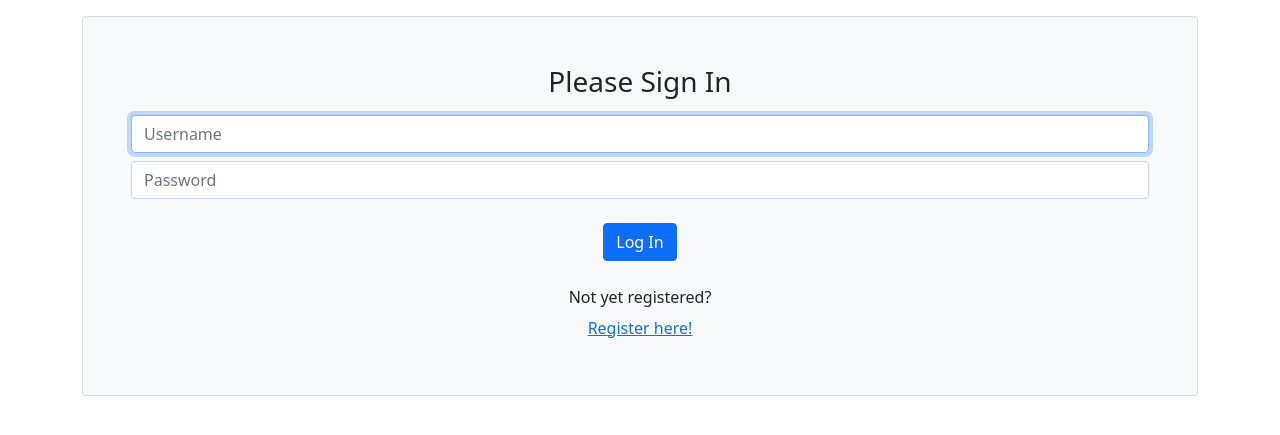
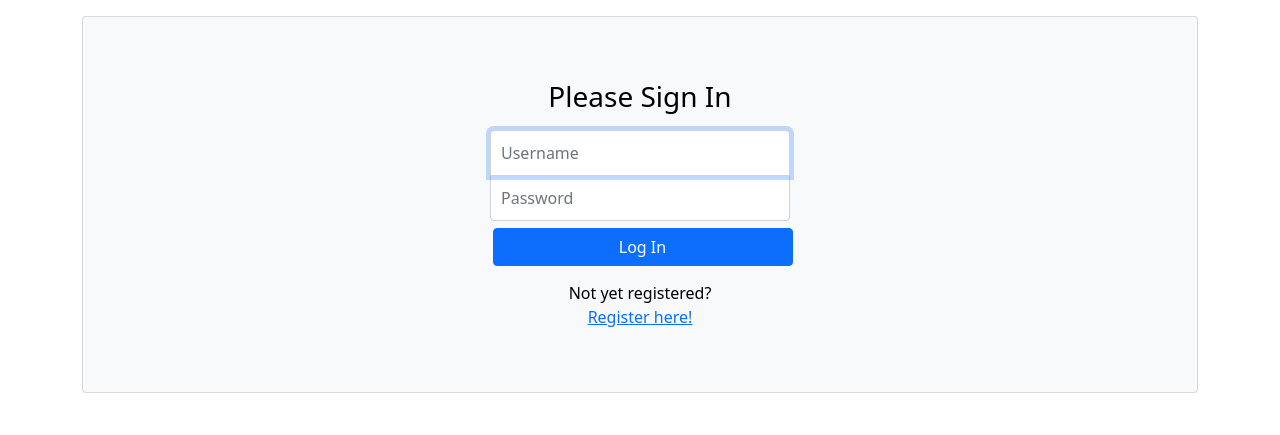
Before and after one commit to ineshbose/UofG_Team_Project_Main, a Django app: page /login/ in a window 1280 px wide. Shown: the part 56-491 px from the top of the page. Run offline with Django 3.2, Linux system fonts and the light colour scheme; some libraries are stand-ins or nearby versions.

Commit message:
Login page visually adjusted

```diff
--- a/static/sleep_app/css/auth.css
+++ b/static/sleep_app/css/auth.css
@@ -1,12 +1,7 @@
-.btn:hover {
-    color: #ffffff;
-    background-color: #007bff;
-}
 
 .btn {
-    background-color: #2f5aab;
-    color: #ffffff;
     margin: 2.5px;
+    width: 100%;
 }
 
 body {
@@ -28,17 +23,18 @@ body {
     height: auto;
     padding: 10px;
     font-size: 16px;
+    border: 1px solid #ced4da;
 }
 .form-signin .form-control:focus {
     z-index: 2;
 }
-.form-signin input[type="email"] {
+.form-signin input[type="text"] {
     margin-bottom: -1px;
     border-bottom-right-radius: 0;
     border-bottom-left-radius: 0;
 }
 .form-signin input[type="password"] {
-    margin-bottom: 10px;
+    margin-bottom: 5px;
     border-top-left-radius: 0;
     border-top-right-radius: 0;
 }
@@ -50,3 +46,7 @@ body {
 .errormsg {
     color: red;
 }
+
+#signIn {
+    margin-bottom: 15px;
+}
--- a/templates/sleep_app/login.html
+++ b/templates/sleep_app/login.html
@@ -2,25 +2,28 @@
 {% load static %}
 {% load i18n %}
 
+{% block head_block %}
+<link rel="stylesheet" type="text/css" href="{% static 'sleep_app/css/auth.css' %}">
+{% endblock %}
 
 {% block body_main_block %}
-<div class="card bg-light p-5">
+<div class="card bg-light py-5">
 
     <form class="form-signin text-center" method="POST" action="{% url 'sleep_app:login' %}">
         <h3 class="text-center font-weight-normal mb-3">{% trans "Please Sign In" %}</h3>
         <p class="errormsg">{{ errormsg }}</p>
         {% csrf_token %}
 
-        <input type="text" id="username" name="username" class="form-control mw-50 mx-auto" placeholder="{% trans "Username" %}" required=""
+        <input type="text" id="username" name="username" class="form-control" placeholder="{% trans "Username" %}" required=""
             autofocus="">
-        <input type="password" name="password" value="" id="password" class="mt-2 form-control mw-50 mx-auto" placeholder="{% trans "Password" %}"
+        <input type="password" name="password" value="" id="password" class="form-control" placeholder="{% trans "Password" %}"
             required="">
 
-        <input class="btn btn-primary my-4" type="submit" value="{% trans "Log In" %}">
+        <input class="btn btn-primary" id="signIn" type="submit" value="{% trans "Log In" %}">
 
         <br>
         {% trans "Not yet registered?" %}<br/>
-        <a class="btn btn-link" href="{% url 'sleep_app:register' %}">{% trans "Register here!" %}</a>
+        <a class="" href="{% url 'sleep_app:register' %}">{% trans "Register here!" %}</a>
         <input type="hidden" name="next" value="">
     </form>
 
```
